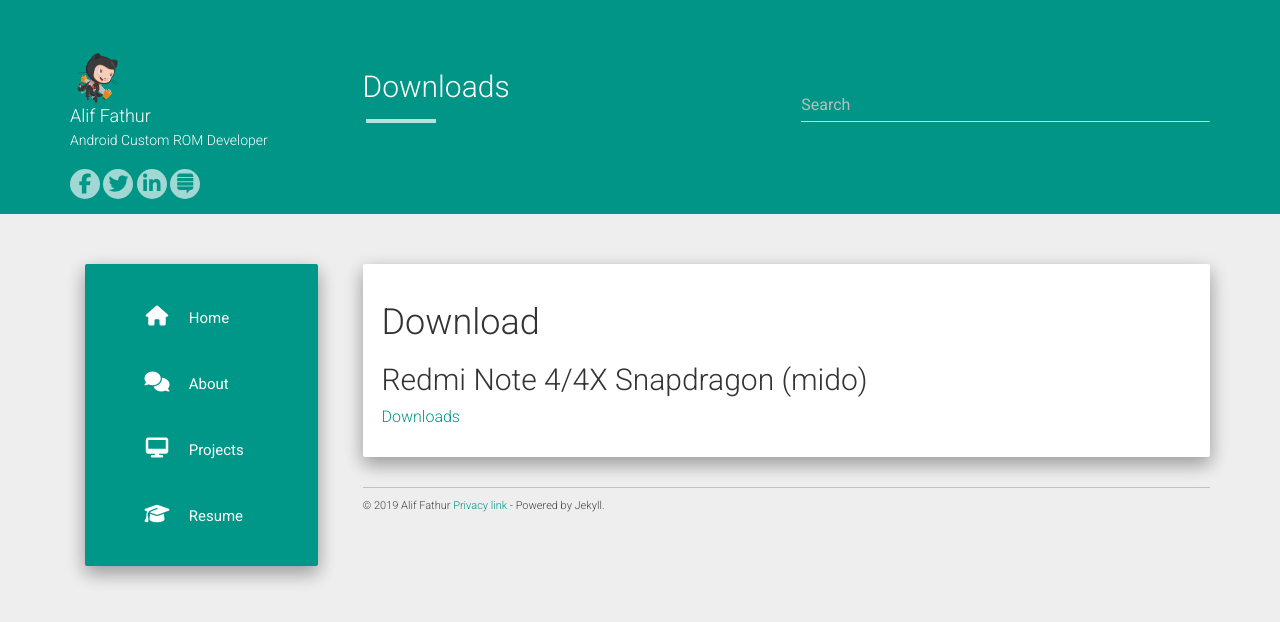
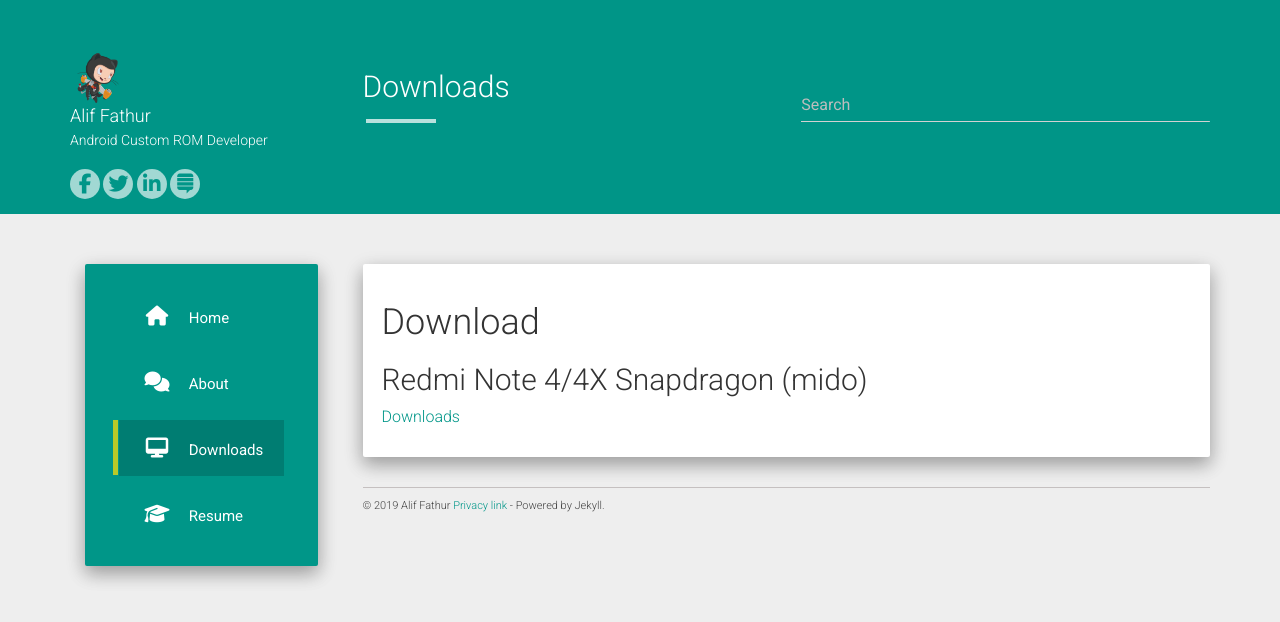
Before and after one commit to darkthur/darkthur.github.io, a Jekyll site: the page built from downloads.md, in a window 1280 px wide. Shown: the top 622 px of the page. Built offline with Jekyll 4.4.1, drawn with Linux system fonts in a browser that asks for light colours; nearby versions of some CDN libraries.

Commit message:
Update urls.json

```diff
--- a/_data/urls.json
+++ b/_data/urls.json
@@ -11,8 +11,8 @@
     "icon": "fa-comments"
   },
   {
-    "text": "Projects",
-    "url": "/projects",
+    "text": "Downloads",
+    "url": "/downloads",
     "icon": "fa-desktop"
   },
   {
```
